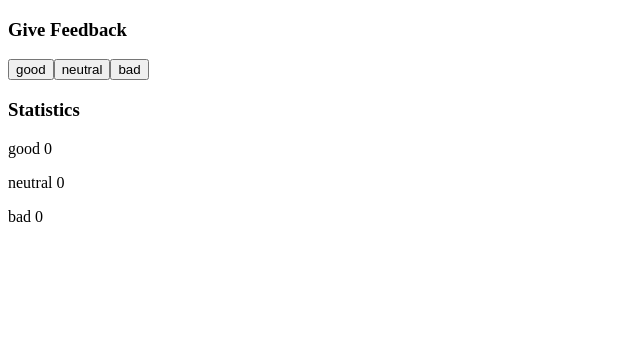
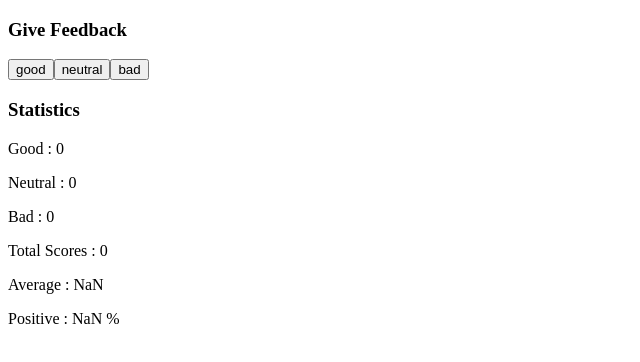
Before and after one commit to RebekkalPangras/FSO2023-Full-Stack-Open-2023, a React (Create React App) app in the folder part1/unicafe/: page / in a window 1280 px wide. Shown: the top 362 px of the page, without its empty margins (0-640 px from the left). Built offline with nearby package versions, Linux system fonts and the light colour scheme; the HTML template or start-up script is replaced by a standard one.

Commit message:
Add statistics for the feedback ex-1.7

```diff
--- a/part1/unicafe/src/App.js
+++ b/part1/unicafe/src/App.js
@@ -12,17 +12,31 @@
     return (
         <div>
             <h3>Give Feedback</h3>
-            <Button handleClick={increaseGood} text='good' />
+            <Button handleClick={increaseGood} text="good" />
             <Button handleClick={increaseNeutral} text="neutral" />
             <Button handleClick={increaseBad} text="bad" />
-            <h3>Statistics</h3>
-            <p>good {good}</p>
-            <p>neutral  {neutral}</p>
-            <p>bad {bad}</p>
+            <Display good={good} neutral={neutral} bad={bad} />
         </div>
     )
 }
 
-const Button = ({ handleClick, text }) => ( <button onClick={handleClick}>{text}</button> )
+const Button = ({ handleClick, text }) => (<button onClick={handleClick}>{text}</button>)
+
+const Display = ({ good, neutral, bad }) => {
+    const total = good + neutral + bad
+    const average = (good * 1 + neutral * 0 + bad * -1) / total
+    const pos_percent = good / total;
+    return (
+        <>
+            <h3>Statistics</h3>
+            <p>Good :  {good}</p>
+            <p>Neutral :   {neutral}</p>
+            <p>Bad :  {bad}</p>
+            <p>Total Scores : {total}</p>
+            <p>Average : {average}</p>
+            <p>Positive : {pos_percent} %</p>
+        </>
+    )
+}
 
 export default App;
```
